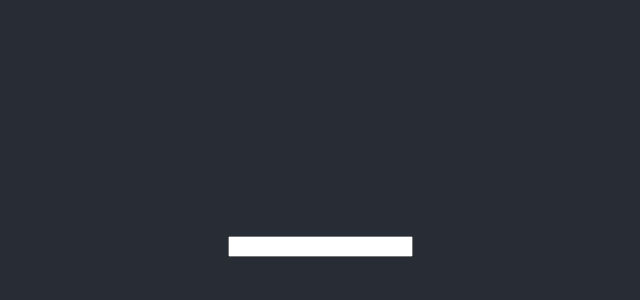
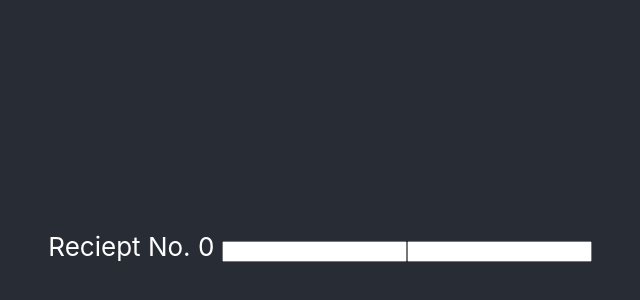
Before and after one commit to james27558/Reciept-Calculator, a React (Create React App) app: page / in a window 1280 px wide. Shown: the part 154-454 px from the top of the page, without its empty margins (320-960 px from the left). Built offline with nearby package versions, Linux system fonts and the light colour scheme.

Commit message:
Trying to get it to work

```diff
--- a/src/App.js
+++ b/src/App.js
@@ -7,7 +7,7 @@ function App() {
     <div className="App">
       <header className="App-header">
 
-        <RecieptUIBox />
+        <RecieptUIBox name = "Nacoya" recieptNo={0}/>
 
       </header>
     </div>
--- a/src/RecieptTextBox.jsx
+++ b/src/RecieptTextBox.jsx
@@ -1,7 +1,8 @@
 import { useState} from "react"
 
-export default function RecieptTextBox() {
+export default function RecieptTextBox({ index }) {
     const [price, setPrice] = useState("")
+    const indexForParent = index
 
     // Pattern matches a floating point number or an integer
     const pattern = /^[0-9]+\.{0,1}[0-9]*/
--- a/src/RecieptUIBox.jsx
+++ b/src/RecieptUIBox.jsx
@@ -1,8 +1,14 @@
+import { useState } from "react";
 import RecieptTextBox from "./RecieptTextBox";
+import RecieptUIRow from "./RecieptUIRow";
 
 
-export default function RecieptUIBox() {
+export default function RecieptUIBox({recieptNo}) {
+
+
     return (
-        <RecieptTextBox />
+        <label htmlFor=""> Reciept No. {recieptNo}
+            <RecieptUIRow />
+        </label>
     )
 }
--- /dev/null
+++ b/src/RecieptUIRow.jsx
@@ -0,0 +1,24 @@
+import { useState } from "react"
+import RecieptTextBox from "./RecieptTextBox"
+
+export default function RecieptUIRow(name) {
+    // const [childPriceExistanceArray, setChildPriceExistanceArray] = useState([false])
+
+    let arr = [false, true]
+
+
+    // var textBoxRow =childPriceExistanceArray.map(
+    //     (elem, index) =>  (<div key={index}> {elem} </div>)
+    // )
+
+    let res = arr.map(
+        (val, index) => <RecieptTextBox index={ index } />
+    )
+
+    return (<>
+
+    <label htmlFor=""> {res} </label>
+    </>
+
+    )
+}
```
